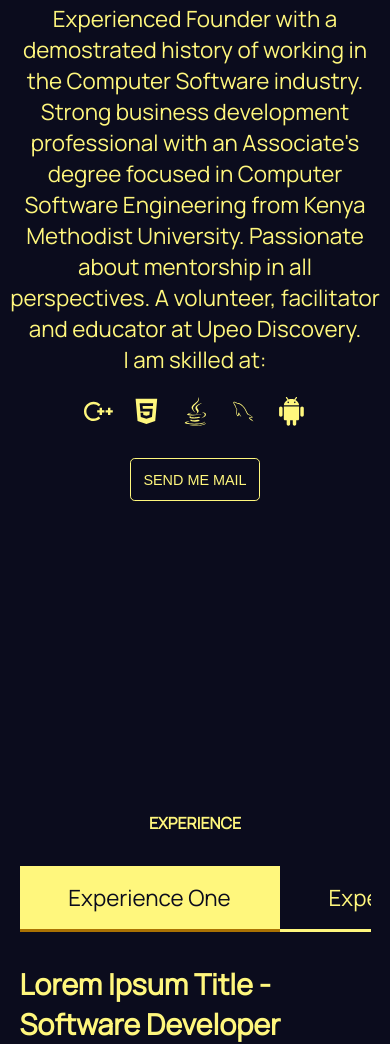
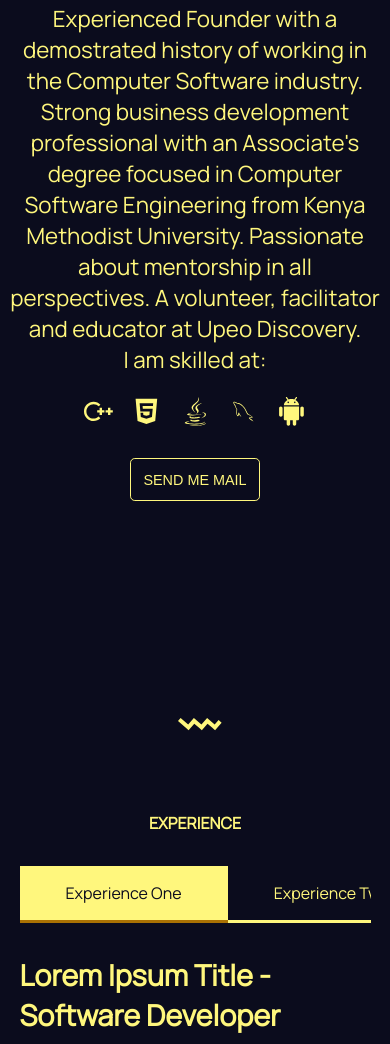
Before and after one commit to Dave-mash/margret-njeri, a Gatsby site: page / in a window 390 px wide. Shown: the part 956-2000 px from the top of the page. Built offline with nearby package versions, Linux system fonts and the light colour scheme; Gatsby itself is replaced by a stand-in of ours; what bad-words would draw is missing.

Commit message:
minor changes

```diff
--- a/src/components/About.js
+++ b/src/components/About.js
@@ -23,7 +23,7 @@ const About = () => (
                 <Link to="/#contact"><button className="experienceBtn">SEND ME MAIL</button></Link>
             </div>
         </div>
-        {/* <span className="border"><CgShapeZigzag /></span> */}
+        <span className="border mb"><CgShapeZigzag /></span>
     </section>
 );
 
--- a/src/components/Experience.js
+++ b/src/components/Experience.js
@@ -40,7 +40,6 @@ const Experience = () => {
                     </ul>
                 </div>
             </div>
-            {/* <span className="border"><CgShapeZigzag /></span> */}
         </section>
     )
 }
--- a/src/components/Testimonials.js
+++ b/src/components/Testimonials.js
@@ -28,7 +28,7 @@ const Testimonials = () => {
                     </div>
                 </div>
             </div>
-            {/* <span className="border"><CgShapeZigzag /></span> */}
+            <span className="border mb"><CgShapeZigzag /></span>
         </section>
     )
 }
--- a/src/pages/index.js
+++ b/src/pages/index.js
@@ -33,6 +33,7 @@ export default function Home() {
               <p className="intro">I am a Software Engineer based in Nairobi, Kenya</p>
             </div>
           </div>
+          <span className="border mb"><CgShapeZigzag /></span>
         </div>
         <About />
         <Experience />
--- a/src/styles/components/contact.css
+++ b/src/styles/components/contact.css
@@ -61,7 +61,7 @@
 
 @media screen and (min-width: 10em) and (max-width: 70em) {
     .contactSection {
-        padding-top: 4rem;
+        padding-top: 10rem;
     }
     .form {
         width: 60%;
--- a/src/styles/components/experience.css
+++ b/src/styles/components/experience.css
@@ -91,8 +91,8 @@
         margin-top: 1rem;
     }
     .experienceMenu {
-        width: 200vw;
-        font-size: 1.4rem;
+        width: 160vw;
+        font-size: 1rem;
         display: flex;
         justify-content: center;
         align-items: center;
--- a/src/styles/globals.css
+++ b/src/styles/globals.css
@@ -36,7 +36,7 @@ a {
 .border {
     font-size: 3rem !important;
     position: absolute;
-    left: 49%;
+    left: 45%;
     bottom: 0;
     display: flex;
 }
```
